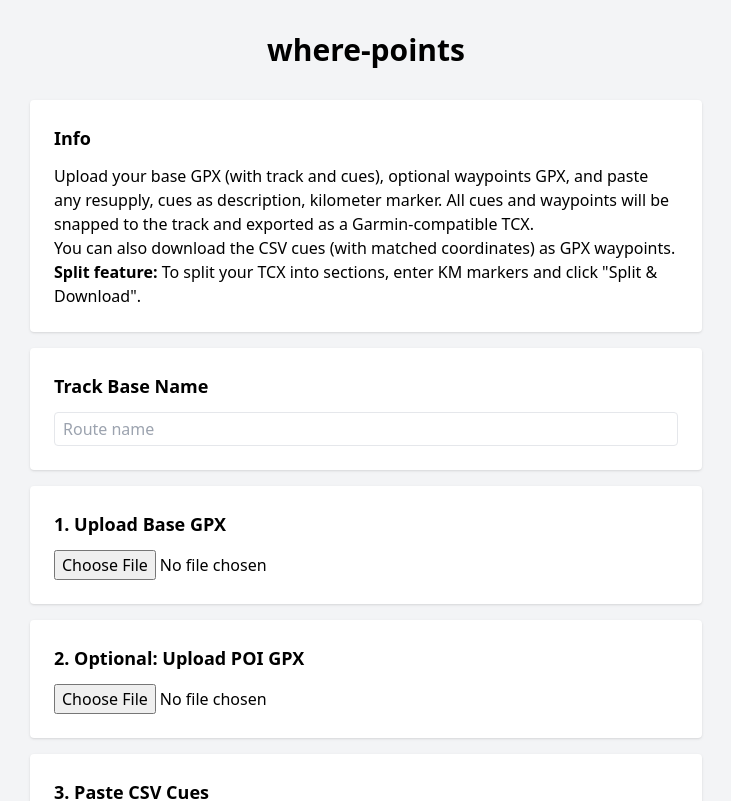
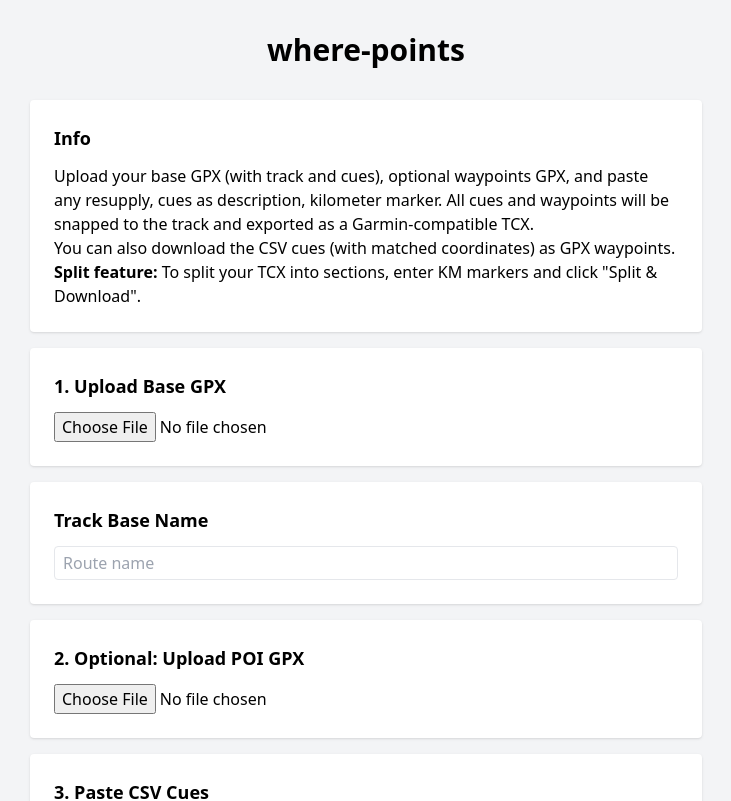
Before and after one commit to marcusbaguley/where-points, a React (Vite) app: page / in a window 1280 px wide. Shown: the top 801 px of the page, without its empty margins (274-1005 px from the left). Built offline with nearby package versions, Linux system fonts and the light colour scheme.

Commit message:
update package.json for gh pages

```diff
--- a/package.json
+++ b/package.json
@@ -7,8 +7,6 @@
     "dev": "vite",
     "build": "vite build",
     "preview": "vite preview",
-    "start": "react-scripts start",
-    "build": "react-scripts build",
     "predeploy": "npm run build",
     "deploy": "gh-pages -d build"
   },
--- a/postcss.config.js
+++ b/postcss.config.js
@@ -1,6 +1,6 @@
-export default {
+module.exports = {
   plugins: {
     tailwindcss: {},
     autoprefixer: {},
   },
-};
+}
--- a/src/App.jsx
+++ b/src/App.jsx
@@ -282,6 +282,13 @@ export default function App() {
             <b>Split feature:</b> To split your TCX into sections, enter KM markers and click "Split & Download".
           </p>
         </Card>
+        <Card title="1. Upload Base GPX">
+          <input
+            type="file"
+            accept=".gpx"
+            onChange={handleBaseGpxUpload}
+          />
+        </Card>
         <Card title="Track Base Name">
           <input
             type="text"
@@ -289,13 +296,6 @@ export default function App() {
             onChange={e => setBaseName(e.target.value)}
             className="border rounded px-2 py-1 w-full"
             placeholder="Route name"
-          />
-        </Card>
-        <Card title="1. Upload Base GPX">
-          <input
-            type="file"
-            accept=".gpx"
-            onChange={handleBaseGpxUpload}
           />
         </Card>
         <Card title="2. Optional: Upload POI GPX">
```
Also changed, not shown: 1 other file (tests, documents, lock files or other folders).
